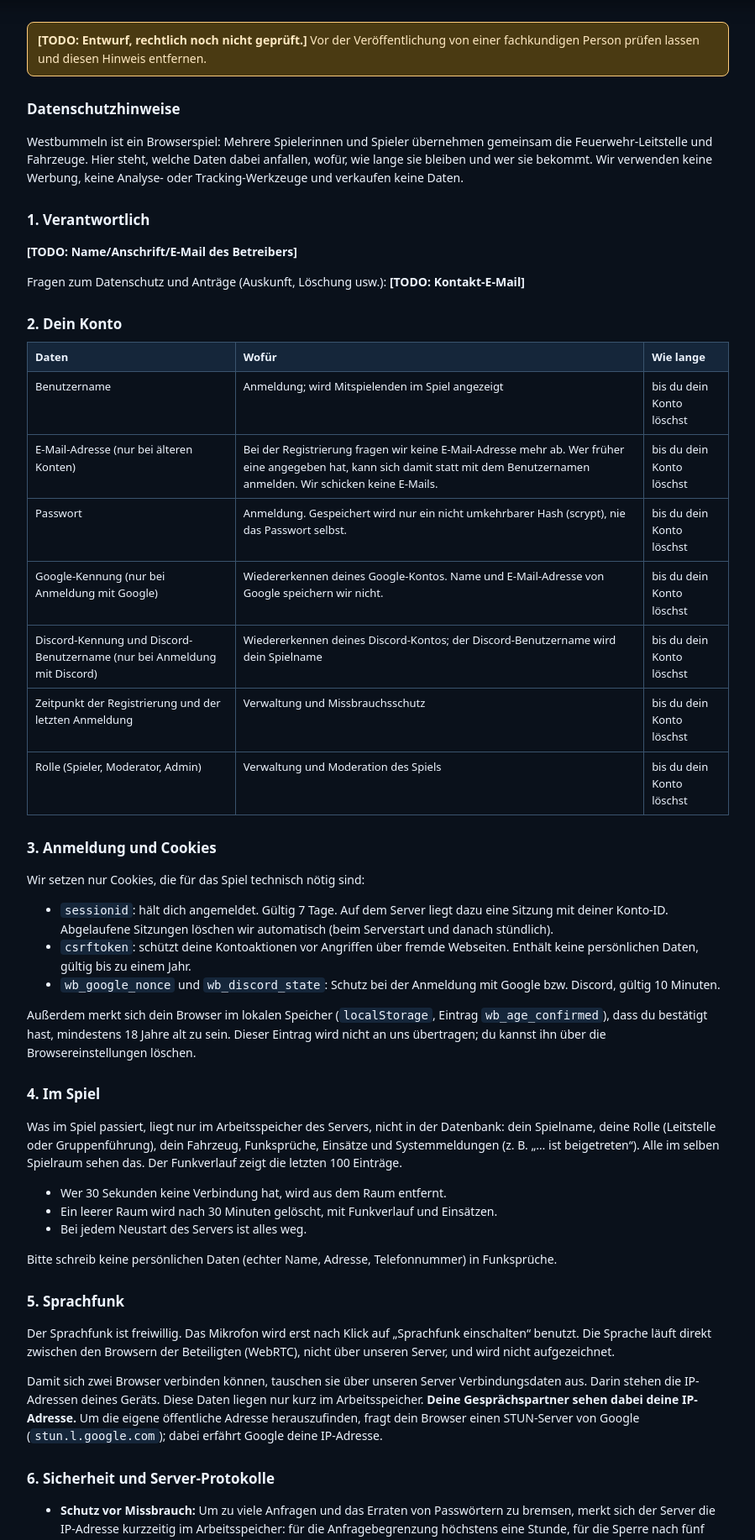
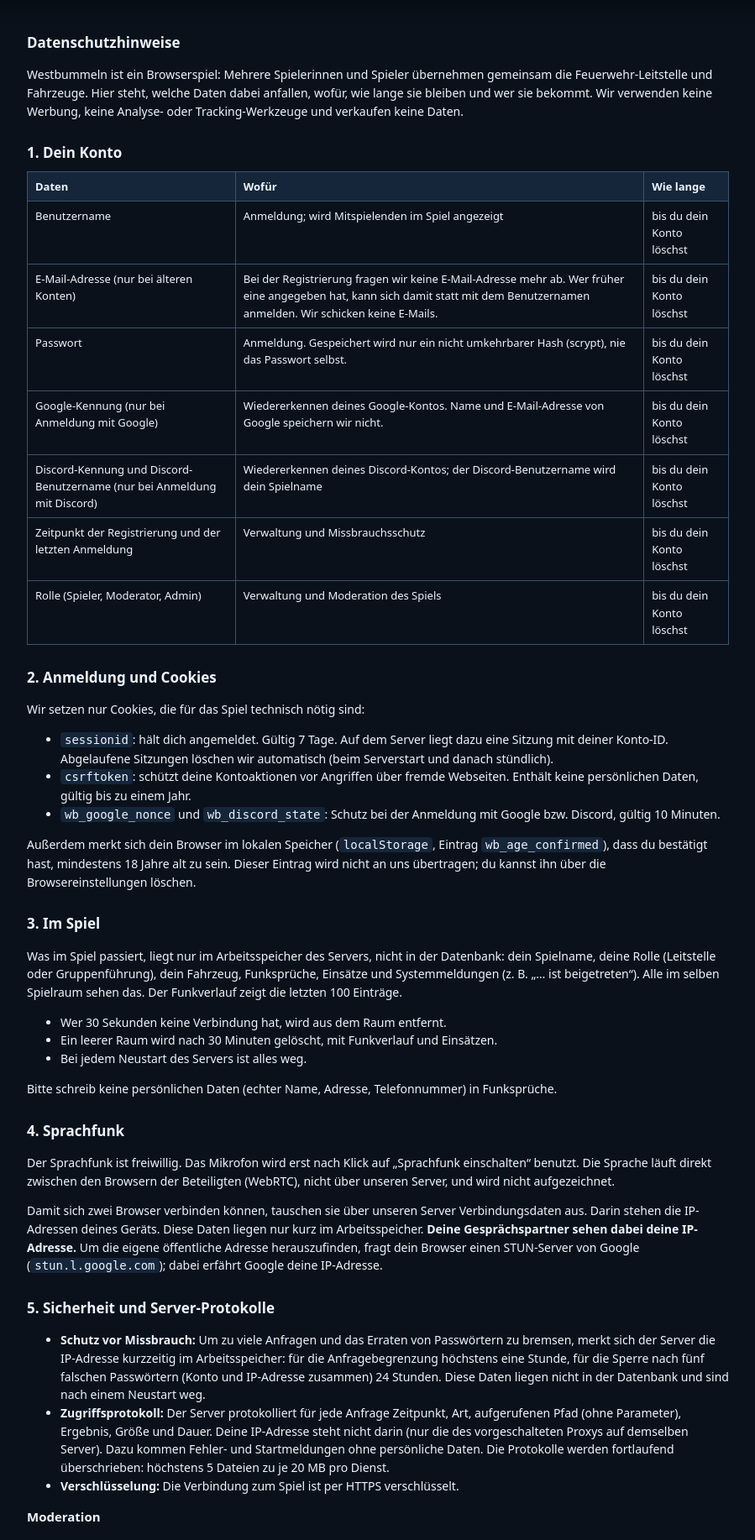
Before and after one commit to kingrobe082-glitch/Westbummeln, a Django app: page /datenschutz in a window 1280 px wide. Shown: the part 74-1908 px from the top of the page at 84% size, without its empty margins (190-1089 px from the left). Run offline with Django 5.2, Linux system fonts and the light colour scheme.

Commit message:
Datenschutzseite ohne Verantwortlichen und ohne TODO-Platzhalter
Entscheidung von Lars: keine Angaben zum Verantwortlichen. Abschnitt
"Verantwortlich" samt Kontakt, Entwurfshinweis und alle [TODO]-Platzhalter
entfernt, Abschnitte neu nummeriert. Wo auf den Kontakt verwiesen wurde,
steht jetzt der Weg über "Meine Daten herunterladen" bzw. "Konto löschen".
Datenliste, Fristen, Empfänger und Rechte sind sonst unverändert.

Co-Authored-By: Claude Opus 5.5 <noreply@anthropic.com>

```diff
--- a/static/css/app.css
+++ b/static/css/app.css
@@ -43,7 +43,6 @@
 .legal th,.legal td{border:1px solid #3a536d;padding:7px 9px;text-align:left;vertical-align:top}
 .legal th{background:#15263a}
 .legal code{background:#15263a;border-radius:4px;padding:1px 5px}
-.legal .draft{background:#4a3a12;border:1px solid #ffcd7d;color:#ffe9c2;border-radius:8px;padding:10px 12px}
 @media(max-width:600px){.legal table,.legal tbody,.legal tr,.legal td{display:block}.legal thead{display:none}.legal td{border-top:0}.legal tr{border-top:1px solid #3a536d;margin-bottom:8px}.legal td:first-child{font-weight:700;background:#15263a}}
 .ageGate{position:fixed;inset:0;z-index:100;display:grid;place-items:center;padding:16px;background:#0a111b}
 .ageGated body>:not(#ageGate):not(script){display:none!important}
--- a/templates/datenschutz.html
+++ b/templates/datenschutz.html
@@ -11,16 +11,11 @@
 <header><div><h1>🚒 WESTBUMMELN · LEITSTELLE</h1><div class="small">Datenschutzhinweise</div></div><a class="backLink" href="/">← Zurück zum Spiel</a></header>
 <main class="legal">
 {# Inhalt mit dem Code abgleichen, wenn sich Daten, Fristen oder Dienste ändern: datenschutz/services.py, deploy/. #}
-<p class="draft"><strong>[TODO: Entwurf, rechtlich noch nicht geprüft.]</strong> Vor der Veröffentlichung von einer fachkundigen Person prüfen lassen und diesen Hinweis entfernen.</p>
 
 <h2>Datenschutzhinweise</h2>
 <p>Westbummeln ist ein Browserspiel: Mehrere Spielerinnen und Spieler übernehmen gemeinsam die Feuerwehr-Leitstelle und Fahrzeuge. Hier steht, welche Daten dabei anfallen, wofür, wie lange sie bleiben und wer sie bekommt. Wir verwenden keine Werbung, keine Analyse- oder Tracking-Werkzeuge und verkaufen keine Daten.</p>
 
-<h2>1. Verantwortlich</h2>
-<p><strong>[TODO: Name/Anschrift/E-Mail des Betreibers]</strong></p>
-<p>Fragen zum Datenschutz und Anträge (Auskunft, Löschung usw.): <strong>[TODO: Kontakt-E-Mail]</strong></p>
-
-<h2>2. Dein Konto</h2>
+<h2>1. Dein Konto</h2>
 <table>
 <thead><tr><th>Daten</th><th>Wofür</th><th>Wie lange</th></tr></thead>
 <tbody>
@@ -34,7 +29,7 @@
 </tbody>
 </table>
 
-<h2>3. Anmeldung und Cookies</h2>
+<h2>2. Anmeldung und Cookies</h2>
 <p>Wir setzen nur Cookies, die für das Spiel technisch nötig sind:</p>
 <ul>
 <li><code>sessionid</code>: hält dich angemeldet. Gültig {{ session_days }} Tage. Auf dem Server liegt dazu eine Sitzung mit deiner Konto-ID. Abgelaufene Sitzungen löschen wir automatisch (beim Serverstart und danach stündlich).</li>
@@ -43,7 +38,7 @@
 </ul>
 <p>Außerdem merkt sich dein Browser im lokalen Speicher (<code>localStorage</code>, Eintrag <code>wb_age_confirmed</code>), dass du bestätigt hast, mindestens 18 Jahre alt zu sein. Dieser Eintrag wird nicht an uns übertragen; du kannst ihn über die Browsereinstellungen löschen.</p>
 
-<h2>4. Im Spiel</h2>
+<h2>3. Im Spiel</h2>
 <p>Was im Spiel passiert, liegt nur im Arbeitsspeicher des Servers, nicht in der Datenbank: dein Spielname, deine Rolle (Leitstelle oder Gruppenführung), dein Fahrzeug, Funksprüche, Einsätze und Systemmeldungen (z.&nbsp;B. „… ist beigetreten“). Alle im selben Spielraum sehen das. Der Funkverlauf zeigt die letzten 100 Einträge.</p>
 <ul>
 <li>Wer 30 Sekunden keine Verbindung hat, wird aus dem Raum entfernt.</li>
@@ -52,11 +47,11 @@
 </ul>
 <p>Bitte schreib keine persönlichen Daten (echter Name, Adresse, Telefonnummer) in Funksprüche.</p>
 
-<h2>5. Sprachfunk</h2>
+<h2>4. Sprachfunk</h2>
 <p>Der Sprachfunk ist freiwillig. Das Mikrofon wird erst nach Klick auf „Sprachfunk einschalten“ benutzt. Die Sprache läuft direkt zwischen den Browsern der Beteiligten (WebRTC), nicht über unseren Server, und wird nicht aufgezeichnet.</p>
 <p>Damit sich zwei Browser verbinden können, tauschen sie über unseren Server Verbindungsdaten aus. Darin stehen die IP-Adressen deines Geräts. Diese Daten liegen nur kurz im Arbeitsspeicher. <strong>Deine Gesprächspartner sehen dabei deine IP-Adresse.</strong> Um die eigene öffentliche Adresse herauszufinden, fragt dein Browser einen STUN-Server von Google (<code>stun.l.google.com</code>); dabei erfährt Google deine IP-Adresse.</p>
 
-<h2>6. Sicherheit und Server-Protokolle</h2>
+<h2>5. Sicherheit und Server-Protokolle</h2>
 <ul>
 <li><strong>Schutz vor Missbrauch:</strong> Um zu viele Anfragen und das Erraten von Passwörtern zu bremsen, merkt sich der Server die IP-Adresse kurzzeitig im Arbeitsspeicher: für die Anfragebegrenzung höchstens eine Stunde, für die Sperre nach fünf falschen Passwörtern (Konto und IP-Adresse zusammen) 24 Stunden. Diese Daten liegen nicht in der Datenbank und sind nach einem Neustart weg.</li>
 <li><strong>Zugriffsprotokoll:</strong> Der Server protokolliert für jede Anfrage Zeitpunkt, Art, aufgerufenen Pfad (ohne Parameter), Ergebnis, Größe und Dauer. Deine IP-Adresse steht nicht darin (nur die des vorgeschalteten Proxys auf demselben Server). Dazu kommen Fehler- und Startmeldungen ohne persönliche Daten. Die Protokolle werden fortlaufend überschrieben: höchstens 5 Dateien zu je 20 MB pro Dienst.</li>
@@ -67,17 +62,17 @@
 <p>Moderatorinnen, Moderatoren und Admins können Spieler aus Räumen entfernen, Räume schließen, Konten sperren und Rollen vergeben. Dazu speichern wir:</p>
 <ul>
 <li><strong>Sperren:</strong> gesperrtes Konto, Grund, Beginn, Ende, wer gesperrt und wer die Sperre aufgehoben hat. Aufgehobene und abgelaufene Sperren bleiben als Verlauf stehen. Sie werden mit dem Konto gelöscht.</li>
-<li><strong>Moderationsprotokoll:</strong> Zeitpunkt, Aktion, betroffenes Konto und Raum, Namen der Beteiligten (bei geschlossenen Räumen auch die Namen der Spieler darin). Die Namen bleiben im Protokoll, auch wenn ein Konto gelöscht wird, damit Moderationsentscheidungen nachvollziehbar bleiben. <strong>[TODO: Aufbewahrungsfrist für das Moderationsprotokoll festlegen.]</strong></li>
+<li><strong>Moderationsprotokoll:</strong> Zeitpunkt, Aktion, betroffenes Konto und Raum, Namen der Beteiligten (bei geschlossenen Räumen auch die Namen der Spieler darin). Die Namen bleiben im Protokoll, auch wenn ein Konto gelöscht wird, damit Moderationsentscheidungen nachvollziehbar bleiben.</li>
 </ul>
-<p>Ein gesperrtes Konto kann sich nicht anmelden und deshalb seine Daten nicht selbst herunterladen oder löschen. Auskunft und Löschung gibt es dann über den Kontakt oben.</p>
+<p>Ein gesperrtes Konto kann sich nicht anmelden. „Meine Daten herunterladen“ und „Konto löschen“ stehen ihm erst nach dem Ende der Sperre wieder zur Verfügung.</p>
 
-<h2>7. Datensicherungen</h2>
-<p>Damit Konten bei einem Defekt nicht verloren gehen, sichern wir die Datenbank (Konten und Sitzungen) auf demselben Server: täglich (aufbewahrt 7 Tage), wöchentlich (4 Wochen), monatlich (3 Monate) und vor jedem Update (die letzten 5). Gelöschte Konten bleiben in diesen Sicherungen, bis die Sicherungen planmäßig gelöscht werden, also bis zu etwa 3 Monate. Sicherungen werden nur benutzt, um nach einem Fehler den alten Stand wiederherzustellen. <strong>[TODO: Bei seltenen Updates bleiben die Sicherungen vor Updates länger als 3 Monate liegen; Frist festlegen. Und: Werden Kopien auf andere Rechner geladen? Wenn ja, wie lange bleiben sie?]</strong></p>
+<h2>6. Datensicherungen</h2>
+<p>Damit Konten bei einem Defekt nicht verloren gehen, sichern wir die Datenbank (Konten und Sitzungen) auf demselben Server: täglich (aufbewahrt 7 Tage), wöchentlich (4 Wochen), monatlich (3 Monate) und vor jedem Update (die letzten 5; eine ältere wird gelöscht, sobald fünf neuere vorhanden sind). Gelöschte Konten bleiben in diesen Sicherungen, bis die Sicherungen planmäßig gelöscht werden, also bis zu etwa 3 Monate. Sicherungen werden nur benutzt, um nach einem Fehler den alten Stand wiederherzustellen.</p>
 
-<h2>8. Wer Daten bekommt</h2>
+<h2>7. Wer Daten bekommt</h2>
 <ul>
-<li><strong>Hosting:</strong> Der Server läuft bei Amazon Web Services (AWS) im Rechenzentrum Frankfurt am Main (Region eu-central-1). AWS betreibt die Technik, auf der Spiel, Datenbank, Protokolle und Sicherungen liegen. <strong>[TODO: Vertragspartner bei AWS und Auftragsverarbeitungsvertrag (DPA) eintragen; AWS gehört zu einem US-Konzern.]</strong></li>
-<li><strong>Frühere Version:</strong> Bis zur Umstellung lief das Spiel bei Render (USA). <strong>[TODO: Datum der Abschaltung eintragen und bestätigen, dass die Daten dort gelöscht sind.]</strong></li>
+<li><strong>Hosting:</strong> Der Server läuft bei Amazon Web Services (AWS) im Rechenzentrum Frankfurt am Main (Region eu-central-1). AWS betreibt die Technik, auf der Spiel, Datenbank, Protokolle und Sicherungen liegen.</li>
+<li><strong>Frühere Version:</strong> Bis zur Umstellung lief das Spiel bei Render (USA).</li>
 <li><strong>Google:</strong> bei der Anmeldung mit Google und beim Sprachfunk (STUN-Server, siehe oben). Ist die Anmeldung mit Google eingeschaltet, lädt die Startseite für nicht angemeldete Besucher Googles Anmeldeskript von Google-Servern. Dabei erfährt Google deine IP-Adresse und kann eigene Cookies lesen, auch wenn du dich nicht mit Google anmeldest. Meldest du dich mit Google an, übermittelt uns Google eine Kennung deines Google-Kontos.
   Auf diesem Server derzeit: Anmeldung mit Google {% if google_login %}eingeschaltet{% else %}ausgeschaltet{% endif %}.</li>
 <li><strong>Discord (nur falls eingeschaltet):</strong>
@@ -88,23 +83,23 @@
   </ul>
   Auf diesem Server derzeit: Anmeldung mit Discord {% if discord_login %}eingeschaltet{% else %}ausgeschaltet{% endif %}, Funkspiegelung {% if discord_mirror %}eingeschaltet{% else %}ausgeschaltet{% endif %}, Discord-Kanal im Spiel {% if discord_bot %}eingeschaltet{% else %}ausgeschaltet{% endif %}.</li>
 </ul>
-<p>Google und Discord sind Unternehmen mit Sitz bzw. Konzernmutter in den USA. <strong>[TODO: Angaben zur Übermittlung in die USA (z.&nbsp;B. EU-US Data Privacy Framework) prüfen und ergänzen.]</strong></p>
+<p>Google und Discord sind Unternehmen mit Sitz bzw. Konzernmutter in den USA.</p>
 
-<h2>9. Rechtsgrundlagen</h2>
-<p><strong>[TODO: rechtlich prüfen.]</strong> Vorschlag: Konto, Anmeldung und Spiel zur Erfüllung des Nutzungsverhältnisses (Art.&nbsp;6 Abs.&nbsp;1 lit.&nbsp;b DSGVO); Schutz vor Missbrauch, Protokolle und Sicherungen aus berechtigtem Interesse an einem sicheren Betrieb (Art.&nbsp;6 Abs.&nbsp;1 lit.&nbsp;f DSGVO); technisch nötige Cookies nach §&nbsp;25 Abs.&nbsp;2 TDDDG.</p>
+<h2>8. Rechtsgrundlagen</h2>
+<p>Konto, Anmeldung und Spiel zur Erfüllung des Nutzungsverhältnisses (Art.&nbsp;6 Abs.&nbsp;1 lit.&nbsp;b DSGVO); Schutz vor Missbrauch, Protokolle und Sicherungen aus berechtigtem Interesse an einem sicheren Betrieb (Art.&nbsp;6 Abs.&nbsp;1 lit.&nbsp;f DSGVO); technisch nötige Cookies nach §&nbsp;25 Abs.&nbsp;2 TDDDG.</p>
 
-<h2>10. Kinder und Jugendliche</h2>
-<p>Westbummeln ist nur für Personen ab 18 Jahren. Beim ersten Aufruf fragt die Seite danach; wer „Nein“ wählt, wird zu Google weitergeleitet. Die Antwort „Ja“ merkt sich nur dein Browser (siehe Abschnitt 3), unser Server speichert sie nicht.</p>
+<h2>9. Kinder und Jugendliche</h2>
+<p>Westbummeln ist nur für Personen ab 18 Jahren. Beim ersten Aufruf fragt die Seite danach; wer „Nein“ wählt, wird zu Google weitergeleitet. Die Antwort „Ja“ merkt sich nur dein Browser (siehe Abschnitt 2), unser Server speichert sie nicht.</p>
 
-<h2>11. Deine Rechte</h2>
+<h2>10. Deine Rechte</h2>
 <ul>
 <li><strong>Auskunft und Datenkopie</strong> (Art.&nbsp;15 und 20 DSGVO): Im Kontobereich unter „Meine Daten“ kannst du jederzeit alle zu deinem Konto gespeicherten Daten als Datei herunterladen.</li>
 <li><strong>Löschung</strong> (Art.&nbsp;17 DSGVO): Im Kontobereich unter „Meine Daten“ kannst du dein Konto selbst löschen. Konto und alle Anmeldungen sind sofort gelöscht und du wirst aus allen Spielräumen entfernt. Was du bereits gefunkt hast, bleibt im Funkverlauf des Raums, bis der Raum gelöscht wird; dein Name im Moderationsprotokoll, Kopien bei Discord (falls eingeschaltet) und in Datensicherungen bleiben wie oben beschrieben.</li>
-<li><strong>Berichtigung, Einschränkung, Widerspruch</strong> (Art.&nbsp;16, 18, 21 DSGVO): bitte über den Kontakt oben.</li>
-<li><strong>Beschwerde</strong> bei einer Datenschutz-Aufsichtsbehörde. <strong>[TODO: zuständige Aufsichtsbehörde eintragen.]</strong></li>
+<li><strong>Berichtigung, Einschränkung, Widerspruch</strong> (Art.&nbsp;16, 18, 21 DSGVO): Was im Spiel gespeichert ist, siehst du über „Meine Daten herunterladen“ in deinem Konto. Willst du nicht, dass deine Daten weiter verarbeitet werden, kannst du dein Konto jederzeit über „Konto löschen“ entfernen.</li>
+<li><strong>Beschwerde</strong> bei einer Datenschutz-Aufsichtsbehörde.</li>
 </ul>
 
-<p class="small">Stand: 26.11.2026 (Entwurf)</p>
+<p class="small">Stand: 26.11.2026</p>
 </main>
 <footer class="siteFooter small"><a href="/">Zum Spiel</a></footer>
 </body>
```
Also changed, not shown: tests/test_datenschutz.py (+5 -1 lines).
